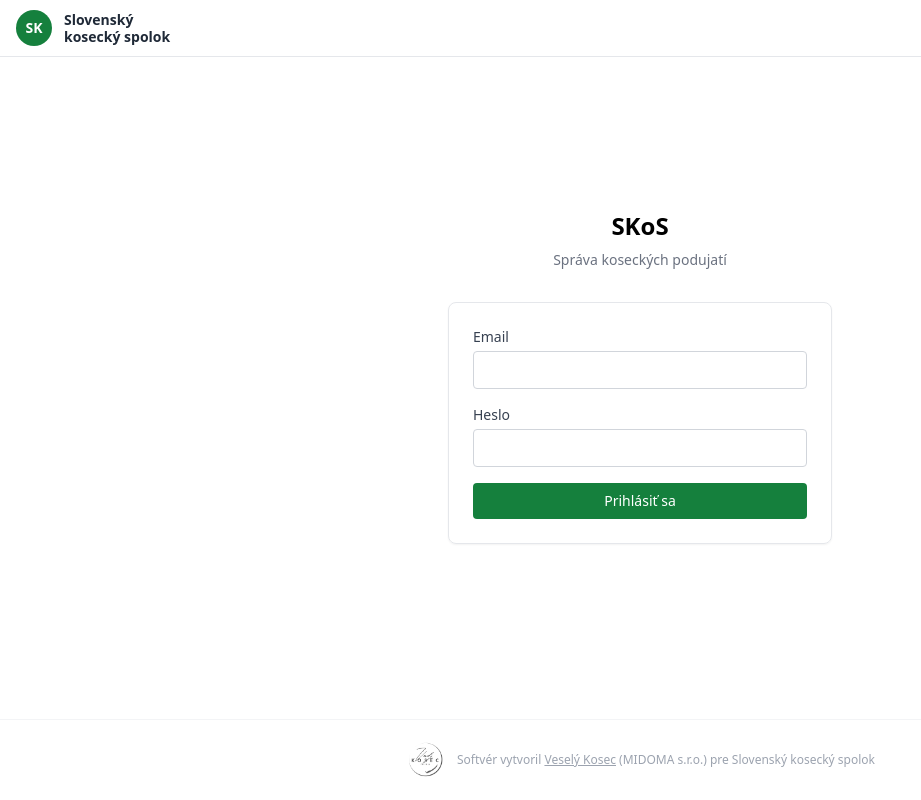
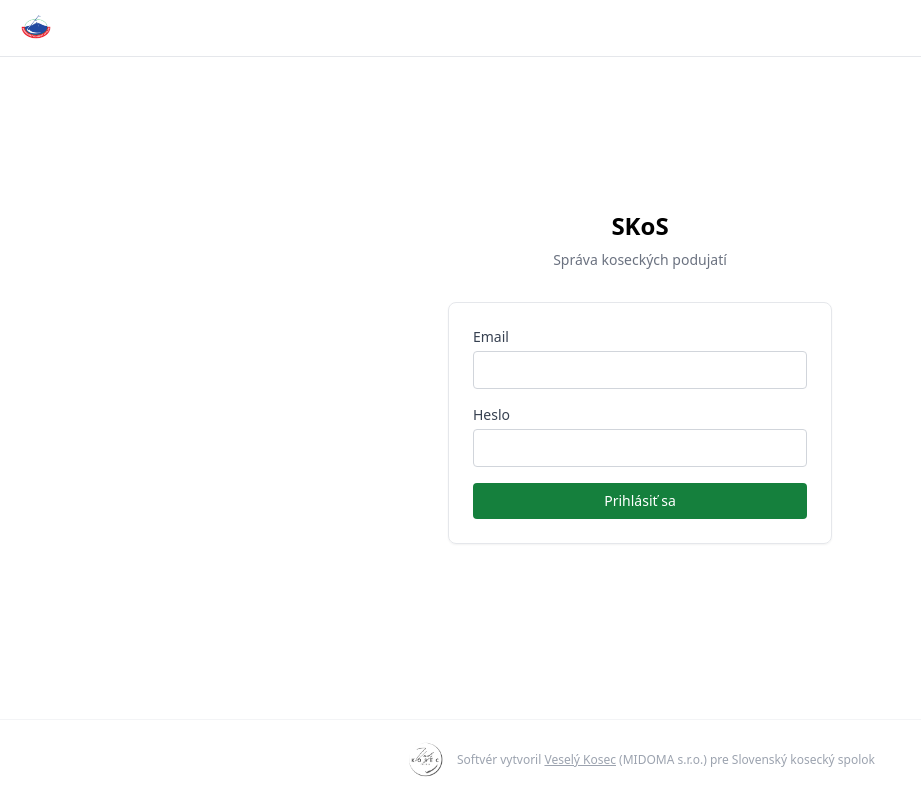
Before and after one commit to majerzdenko-lab/skos-app, a React (Vite) app in the folder web/: page /login in a window 1280 px wide. Shown: the whole page, without its empty margins (0-921 px from the left). Built offline with nearby package versions, Linux system fonts and the light colour scheme; no server answers.

Commit message:
feat: use actual SKoS logo in header

```diff
--- a/web/src/components/Header.tsx
+++ b/web/src/components/Header.tsx
@@ -41,14 +41,9 @@ export default function Header() {
     <header className="border-b border-gray-200 bg-white">
       <div className="max-w-7xl mx-auto px-4 h-14 flex items-center justify-between gap-4">
 
-        {/* SKoS logo — replace the green circle with <img src="/skos-logo.png"> once available */}
-        <div className="flex items-center gap-3 shrink-0">
-          <div className="w-9 h-9 rounded-full bg-green-700 flex items-center justify-center text-white font-bold text-sm select-none shrink-0">
-            SK
-          </div>
-          <span className="font-semibold text-sm text-gray-800 hidden sm:block leading-tight">
-            Slovenský<br />kosecký spolok
-          </span>
+        {/* SKoS logo */}
+        <div className="flex items-center shrink-0">
+          <img src="/skos-logo.jpg" alt="Slovenský kosecký spolok" className="h-10 w-auto" />
         </div>
 
         {/* User info */}
```
Also changed, not shown: web/public/skos-logo.jpg (added).
